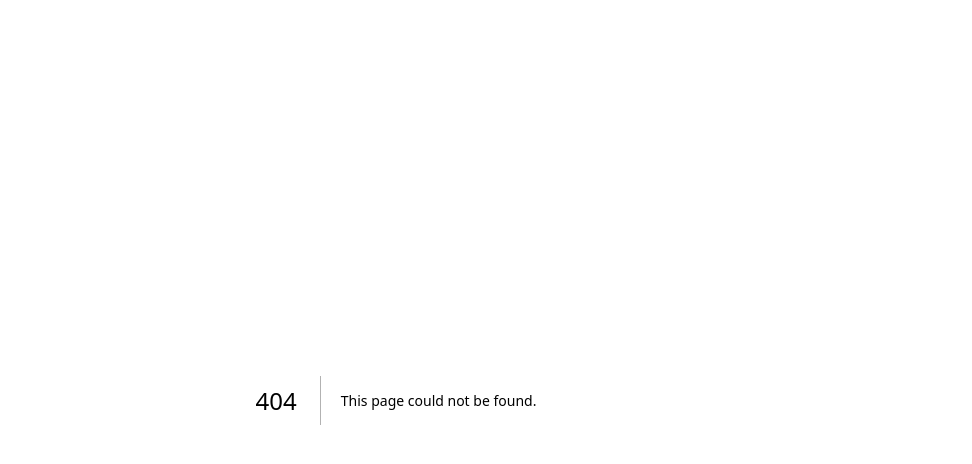
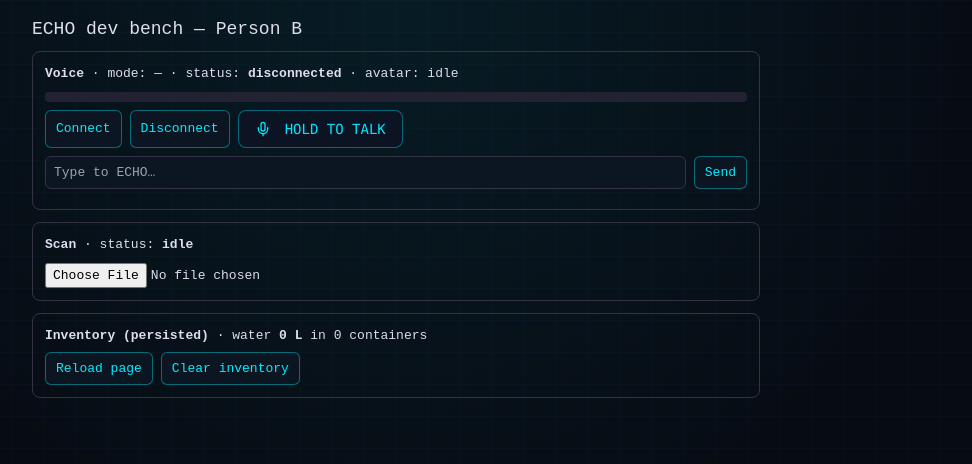
Before and after one commit to LuvJacob/Echo, a Next.js app: page /dev/voice in a window 1280 px wide. Before the commit this address had no page. Shown: the top 464 px of the page, without its empty margins (244-1216 px from the left). Built offline with nearby package versions, Linux system fonts and the light colour scheme.

Commit message:
feat(ai-backend): /dev/voice test bench and Person A handoff doc
Co-Authored-By: Claude Opus 5.5 <noreply@anthropic.com>

```diff
--- /dev/null
+++ b/app/dev/voice/page.tsx
@@ -0,0 +1,138 @@
+'use client';
+
+/**
+ * /dev/voice — Person B's integration test bench (NOT the product UI).
+ * Exercises every hook Jacob will wire: voice session, captions, amplitude,
+ * photo scan → editable proposal → confirm/reject, persisted inventory + reload.
+ */
+import React, { useRef, useState } from 'react';
+import { useEchoVoice } from '@/hooks/useEchoVoice';
+import { useSupplyScan } from '@/hooks/useSupplyScan';
+import { useInventory } from '@/hooks/useInventory';
+import { VoiceInputButton } from '@/components/voice/VoiceInputButton';
+import type { FillLevel } from '@/types/echo';
+
+const FILLS: (FillLevel | '')[] = ['', 'full', 'three_quarters', 'half', 'quarter', 'empty'];
+
+export default function VoiceDevPage() {
+  const inv = useInventory();
+  const voice = useEchoVoice();
+  const scan = useSupplyScan({
+    confirmProposal: inv.confirmProposal,
+    onConfirmed: (r) =>
+      voice.notify(`The survivor confirmed a scan. Inventory saved. Water now ${r.totals.waterLiters} L.`, { respond: false }),
+  });
+  const [text, setText] = useState('');
+  const fileRef = useRef<HTMLInputElement>(null);
+
+  const box: React.CSSProperties = { border: '1px solid #334', borderRadius: 8, padding: 12, marginBottom: 12 };
+
+  return (
+    <main style={{ maxWidth: 760, margin: '0 auto', padding: 16, fontFamily: 'ui-monospace, monospace', fontSize: 13, color: '#dde' }}>
+      <h1 style={{ fontSize: 18, marginBottom: 8 }}>ECHO dev bench — Person B</h1>
+
+      {/* VOICE */}
+      <section style={box}>
+        <b>Voice</b> · mode: {voice.mode ?? '—'} · status: <b>{voice.status}</b> · avatar: {voice.avatarStatus}
+        <div style={{ height: 10, background: '#223', margin: '8px 0', borderRadius: 4 }}>
+          <div style={{ width: `${Math.round(voice.amplitude * 100)}%`, height: '100%', background: '#0ef', borderRadius: 4, transition: 'width 40ms' }} />
+        </div>
+        <div style={{ display: 'flex', gap: 8, flexWrap: 'wrap' }}>
+          <button onClick={() => voice.connect()} style={btn}>Connect</button>
+          <button onClick={() => voice.disconnect()} style={btn}>Disconnect</button>
+          <VoiceInputButton voice={voice} />
+          {voice.error?.code === 'playback_failed' && <button onClick={() => voice.resumePlayback()} style={btn}>Enable audio</button>}
+        </div>
+        <form
+          onSubmit={(e) => {
+            e.preventDefault();
+            void voice.sendText(text);
+            setText('');
+          }}
+          style={{ display: 'flex', gap: 8, marginTop: 8 }}
+        >
+          <input value={text} onChange={(e) => setText(e.target.value)} placeholder="Type to ECHO…" style={{ ...input, flex: 1 }} />
+          <button style={btn}>Send</button>
+        </form>
+        {voice.error && (
+          <p style={{ color: '#f67', marginTop: 8 }}>
+            [{voice.error.code}] {voice.error.message} <button onClick={voice.clearError} style={btn}>x</button>
+          </p>
+        )}
+        <div style={{ maxHeight: 220, overflowY: 'auto', marginTop: 8 }}>
+          {voice.captions.map((c) => (
+            <div key={c.id} style={{ opacity: c.final ? 1 : 0.6 }}>
+              <b>{c.role === 'user' ? 'YOU' : 'ECHO'}:</b> {c.text}
+            </div>
+          ))}
+        </div>
+      </section>
+
+      {/* SCAN */}
+      <section style={box}>
+        <b>Scan</b> · status: <b>{scan.status}</b> {scan.mock && <span style={{ color: '#fb3' }}>(offline fixture)</span>}
+        <div style={{ marginTop: 8 }}>
+          <input ref={fileRef} type="file" accept="image/*" capture="environment" onChange={(e) => e.target.files?.[0] && scan.scanPhoto(e.target.files[0])} />
+        </div>
+        {scan.error && <p style={{ color: '#f67' }}>[{scan.error.code}] {scan.error.message}</p>}
+        {scan.previewUrl && <img src={scan.previewUrl} alt="scan preview" style={{ maxHeight: 160, marginTop: 8 }} />}
+        {scan.proposal && (
+          <div style={{ marginTop: 8 }}>
+            <p>{scan.proposal.summary}</p>
+            {scan.proposal.items.map((it, i) => (
+              <div key={i} style={{ display: 'grid', gridTemplateColumns: 'repeat(auto-fit,minmax(110px,1fr))', gap: 6, margin: '6px 0' }}>
+                <input style={input} value={it.name} onChange={(e) => scan.updateItem(i, { name: e.target.value })} />
+                <input style={input} type="number" min={1} value={it.quantity} onChange={(e) => scan.updateItem(i, { quantity: Number(e.target.value) })} />
+                <input style={input} type="number" placeholder="mL each (unknown)" value={it.unitVolumeMl ?? ''} onChange={(e) => scan.updateItem(i, { unitVolumeMl: e.target.value ? Number(e.target.value) : null })} />
+                <select style={input} value={it.fillLevel ?? ''} onChange={(e) => scan.updateItem(i, { fillLevel: (e.target.value || null) as FillLevel | null })}>
+                  {FILLS.map((f) => <option key={f} value={f}>{f || 'fill: unknown'}</option>)}
+                </select>
+                <input style={input} placeholder="location (unknown)" value={it.location ?? ''} onChange={(e) => scan.updateItem(i, { location: e.target.value || null })} />
+                <small style={{ gridColumn: '1/-1', opacity: 0.7 }}>
+                  drinkability: {it.drinkability} · {it.observations.join('; ')}
+                </small>
+              </div>
+            ))}
+            <small style={{ opacity: 0.7 }}>{scan.proposal.uncertaintyNotes.join(' ')}</small>
+            <div style={{ display: 'flex', gap: 8, marginTop: 8 }}>
+              <button style={btn} disabled={scan.status === 'saving'} onClick={() => scan.confirm()}>Confirm</button>
+              <button style={btn} onClick={() => { void scan.confirm(); void scan.confirm(); }}>Double-confirm test</button>
+              <button style={btn} onClick={() => scan.reject()}>Reject</button>
+            </div>
+          </div>
+        )}
+        {scan.receipt && (
+          <p style={{ color: '#5e9' }}>
+            Saved ✓ receipt {scan.receipt.proposalId} {scan.receipt.duplicate ? '(duplicate, not re-applied)' : ''} · water {scan.receipt.totals.waterLiters} L
+          </p>
+        )}
+      </section>
+
+      {/* INVENTORY */}
+      <section style={box}>
+        <b>Inventory (persisted)</b> · water <b>{inv.totals.waterLiters} L</b> in {inv.totals.waterContainers} containers
+        {inv.totals.waterContainersUnknownVolume > 0 && ` (${inv.totals.waterContainersUnknownVolume} unknown volume)`}
+        {inv.error && <p style={{ color: '#f67' }}>[{inv.error.code}] {inv.error.message}</p>}
+        <ul style={{ marginTop: 6 }}>
+          {inv.items.map((i) => (
+            <li key={i.id}>
+              {i.quantity} × {i.name} {i.unitVolumeMl ? `· ${i.unitVolumeMl} mL` : ''} {i.fillLevel ? `· ${i.fillLevel}` : ''} {i.location ? `· @ ${i.location}` : ''}
+            </li>
+          ))}
+        </ul>
+        <div style={{ display: 'flex', gap: 8 }}>
+          <button style={btn} onClick={() => location.reload()}>Reload page</button>
+          <button
+            style={btn}
+            onClick={() => inv.applyAction({ type: 'inventory_update', operation: 'clear', item: { name: '', category: 'other', quantity: 0, unit: '', source: 'manual' } })}
+          >
+            Clear inventory
+          </button>
+        </div>
+      </section>
+    </main>
+  );
+}
+
+const btn: React.CSSProperties = { border: '1px solid #0ef6', background: '#0b1622', color: '#0ef', padding: '6px 10px', borderRadius: 6, cursor: 'pointer' };
+const input: React.CSSProperties = { background: '#0b1622', border: '1px solid #334', color: '#dde', padding: '5px 8px', borderRadius: 6 };
```
Also changed, not shown: 1 other file (tests, documents, lock files or other folders).
